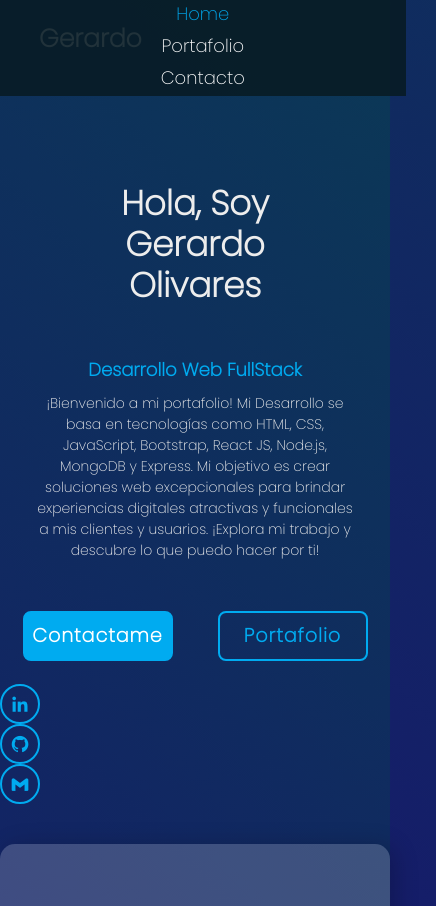
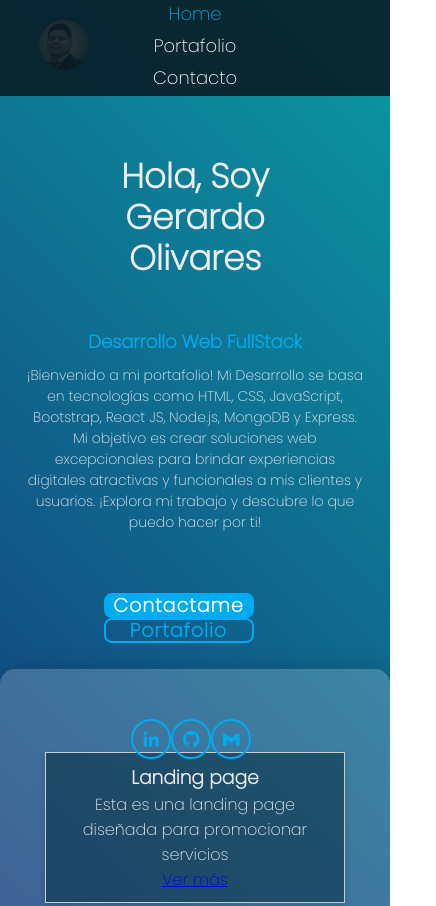
Before and after one commit to OSGERARDO/Portafolio, a plain HTML site: page index.html in a window 390 px wide. Shown: the top 906 px of the page, 436 px wide, since content can reach past the window. Drawn offline with nearby package versions, Linux system fonts and the light colour scheme.

Commit message:
responsive-ce

```diff
--- a/index.html
+++ b/index.html
@@ -10,7 +10,7 @@
 <body>
 
     <header class="header">
-        <a href="#" class="logo">Gerardo</a>
+        <a href="https://www.linkedin.com/in/gerardo-olivares-v-0490b0266/" class="logo"></a>
         <nav class="navbar">
             <a href="#" class="active">Home</a>
             <a href="#portafolio">Portafolio</a>
@@ -77,13 +77,13 @@
         <h1>Contacto</h1>
         <form action="mailto:nmsosx@gmail.com" method="post" enctype="text/plain">
           <label for="nombre">Nombre:</label>
-          <input type="text" id="nombre" name="nombre" required><br>
+          <input type="text" id="nombre" name="nombre" required placeholder="Escribe tu nombre"><br>
 
           <label for="correo"> Correo   :</label>
-          <input type="email" id="correo" name="correo" required><br>
+          <input type="email" id="correo" name="correo" required placeholder="Escribe tu correo electrónico"><br>
 
           <label for="mensaje">Mensaje:</label>
-          <textarea id="mensaje" name="mensaje" rows="4" required></textarea><br>
+          <textarea id="mensaje" name="mensaje" rows="4" required placeholder="Escribe tu mensaje aquí"></textarea><br>
 
           <input type="submit" value="Enviar">
         </form>
--- a/style.css
+++ b/style.css
@@ -10,7 +10,7 @@
 body {
     background-color: #081b24;
     color: #ededed;
-    background: linear-gradient(45deg, #02ffea, #17186d, #015343);
+    background: linear-gradient(45deg, #02ffea, #17186d, #01ffcc);
     background-size: 200% 200%;
     animation: gradientAnimation 10s infinite;
 }
@@ -43,10 +43,17 @@ body {
 }
 
 .logo {
-    font-size: 25px;
-    color: #ededed;
-    text-decoration: none;
-    font-weight: 600;
+
+    width: 50px;
+    height: 50px;
+    background-image: url('img/126833662.jfif');
+    background-size: cover;
+    background-position: center;
+    border-radius: 50%;
+    display: flex;
+    align-items: center;
+    justify-content: center;
+
 }
 
 .navbar a {
@@ -274,6 +281,7 @@ body {
     box-shadow: 0 8px 8px rgba(255, 255, 255, 0.1);
     width: 80%;
     max-width: 400px;
+    margin-top: 100px;
 }
 
 .contact h1 {
@@ -329,25 +337,27 @@ body {
 @media (max-width: 600px) {
 
 
-
     .header {
         position: fixed;
         top: 0;
         left: 0;
-        width: 130%;
+        width: 100%;
+        height: auto;
         padding: 20px 10%;
-        align-items: center;
+        display: flex;
+
 
     }
 
     .navbar {
+        text-align: center;
         display: flex;
         flex-direction: column;
         background: #081b24e3;
         position: absolute;
         top: 0px;
         left: 0;
-        width: 80%;
+        width: 100%;
 
     }
 
@@ -358,13 +368,14 @@ body {
     }
 
     .home {
-        display: grid;
+        display: flex;
         flex-direction: column;
-        padding: 11px;
+        padding: 6px;
         text-align: center;
         justify-content: center;
         align-items: center;
-
+        height: auto;
+        margin-top: 50px;
     }
 
 
@@ -372,6 +383,7 @@ body {
     .home-content h1 {
         font-size: 34px;
         padding: 50px;
+        margin-top: 50px;
     }
 
     .home-content h3 {
@@ -382,6 +394,7 @@ body {
         font-size: 14px;
         margin: 10px 20px;
 
+
     }
 
 
@@ -389,20 +402,27 @@ body {
         display: flex;
         align-items: center;
         justify-content: center;
+        flex-direction: column;
         width: 100%;
-        height: 100vh;
-        margin: 50px auto;
+        height: auto;
+        margin: 20px 0;
+        margin-top: 60px;
 
     }
+    .btn-box a {
+        margin-bottom: 5px 0; /* Añade margen inferior entre los botones */
+    }
+
 
     .home-sci {
-        display: grid;
-        justify-content: ;
+        display:flex;
+        justify-content: center;
         align-items: center;
-        width: 90%;
-        margin-top: 20px;
-        /* Agrega un margen superior para desplazar el elemento hacia abajo */
+        width: 75%;
+        margin-top: 0px;
+        margin: 45px;
     }
+
 
 
     /*segunda parte portafolio*/
@@ -413,14 +433,17 @@ body {
         border: 20px solid transparent;
         padding: 10px;
         box-shadow: 5px 2px 25px rgba(0, 0, 0, 0.2);
-        display: flex;
+
 
     }
 
     .portafolio {
         height: auto;
+        display: flex;
+        align-items: center;
         width: auto;
         flex-direction: column;
+        padding: 10%;
 
     }
 
@@ -431,10 +454,7 @@ body {
 
     /*seccion de contacto*/
 
-    .container {
 
-        margin-top: 20px;
-    }
 
     .contact {
 
@@ -446,10 +466,12 @@ body {
 
 
 
-    .tecnologias .icons{
-  text-align: center;
-  flex-wrap: wrap;
-  display: inline-block;
+    .tecnologias .icons {
+        text-align: center;
+        flex-wrap: wrap;
+        display: flex;
+        justify-content: center;
+        align-items: center;
     }
 
 }
```
Also changed, not shown: img/126833662.jfif (added).
